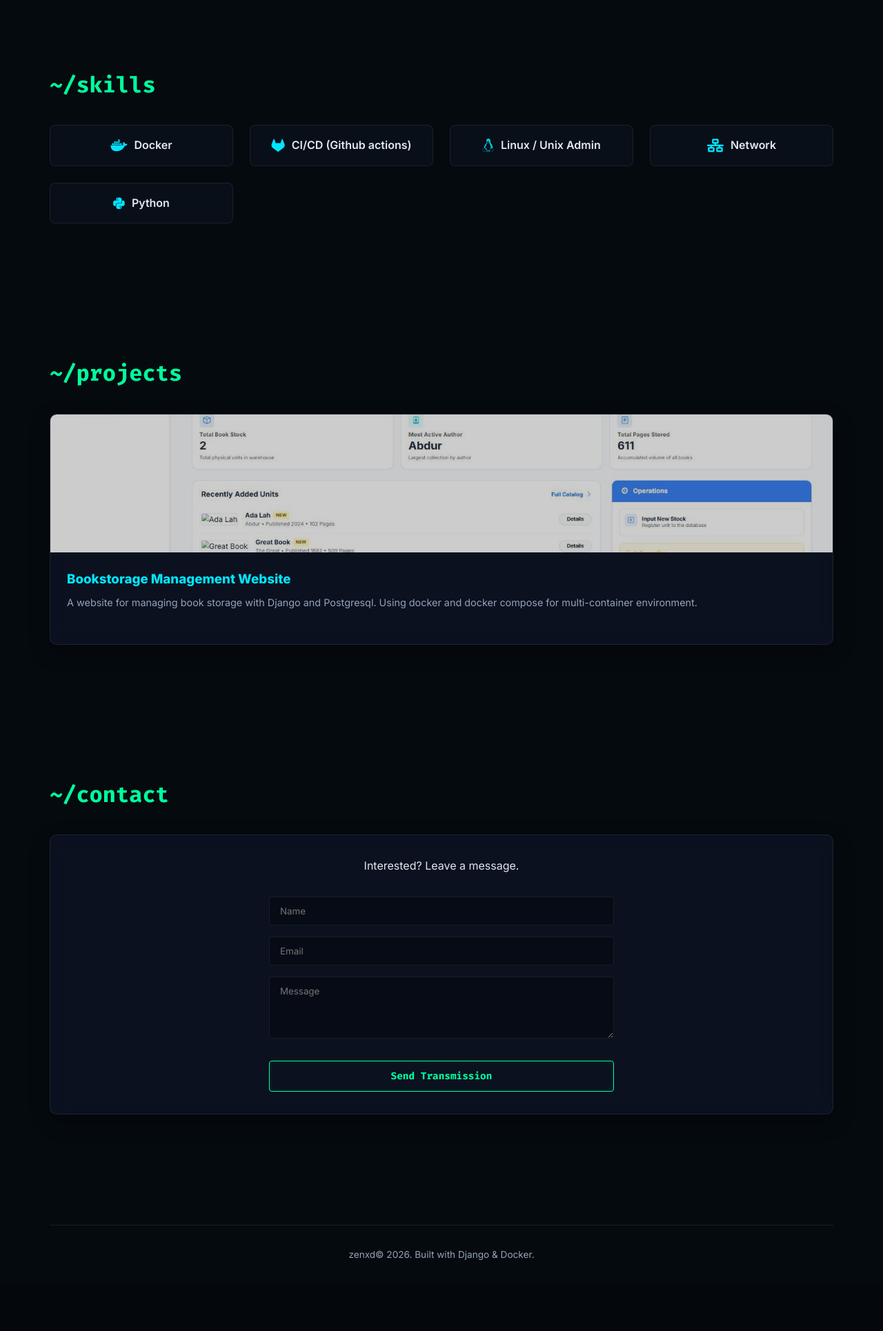
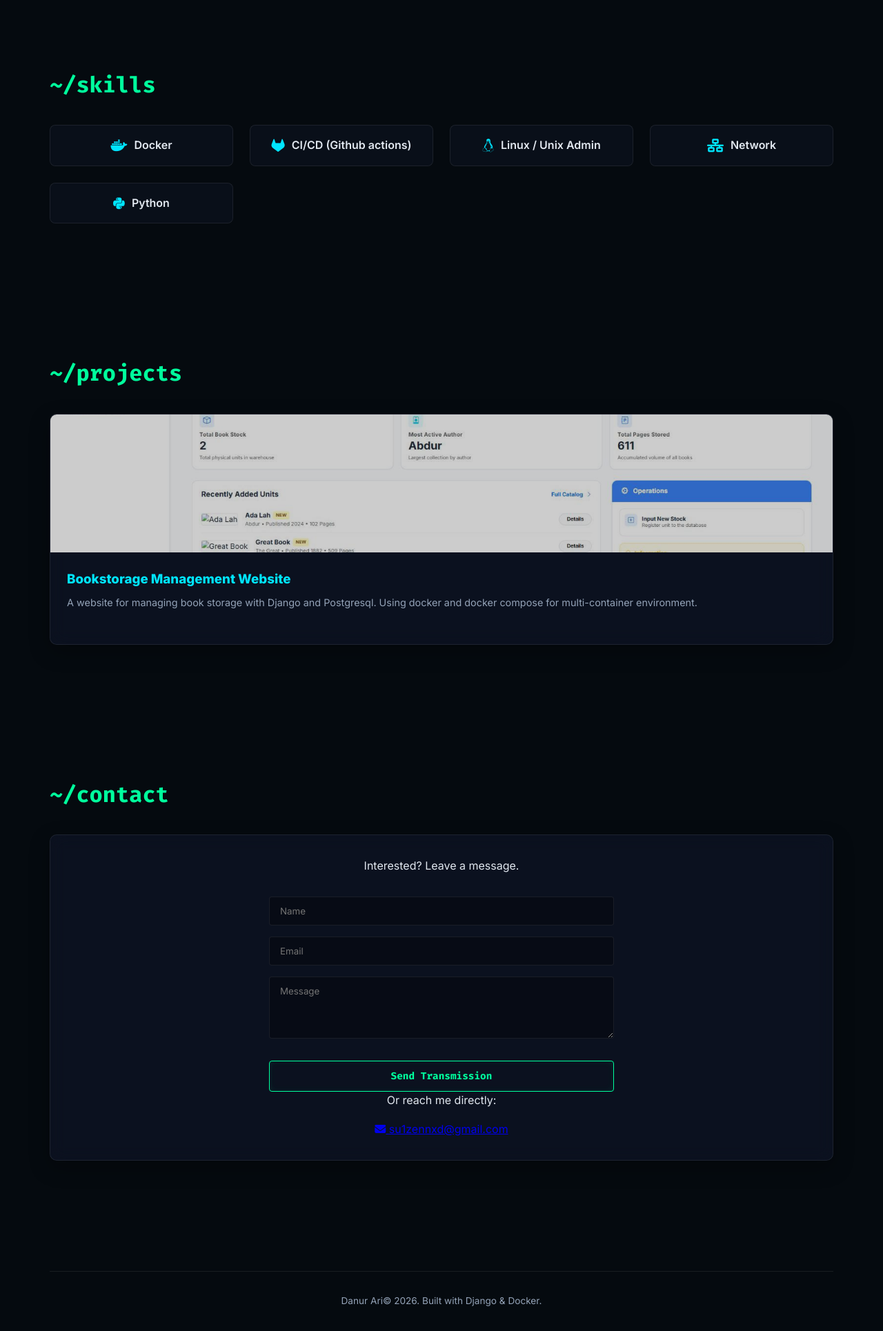
Before and after one commit to danurari/danurari.github.io, a Django app: template landing_page/templates/landing_page/index.html in a window 1280 px wide. Shown: the part 1200-3130 px from the top of the page at 69% size. Before the commit the page ends 3027 px from the top, so only its background shows below. Run offline with Django 5.2, Linux system fonts and the light colour scheme; the template is opened without the code that fills it, so the values that code supplies are empty.

Commit message:
edit contact section

```diff
--- a/landing_page/static/js/script.js
+++ b/landing_page/static/js/script.js
@@ -77,4 +77,47 @@ document.addEventListener('DOMContentLoaded', () => {
         canvas.width = window.innerWidth;
         canvas.height = window.innerHeight;
     });
+
+    // Contact Form Handler
+    const contactForm = document.getElementById('contactForm');
+    if (contactForm) {
+        contactForm.addEventListener('submit', function(e) {
+            e.preventDefault();
+
+            const name = document.getElementById('contactName').value.trim();
+            const email = document.getElementById('contactEmail').value.trim();
+            const message = document.getElementById('contactMessage').value.trim();
+            const statusEl = document.getElementById('formStatus');
+            const submitBtn = document.getElementById('contactSubmit');
+
+            // Validate
+            if (!name || !email || !message) {
+                statusEl.textContent = '⚠ Please fill in all fields.';
+                statusEl.className = 'form-status form-status-error';
+                return;
+            }
+
+            // Build mailto link with proper encoding
+            const subject = encodeURIComponent(`Portfolio Contact from ${name}`);
+            const body = encodeURIComponent(
+                `Name: ${name}\nEmail: ${email}\n\nMessage:\n${message}`
+            );
+            const mailtoLink = `mailto:su1zennxd@gmail.com?subject=${subject}&body=${body}`;
+
+            // Visual feedback
+            submitBtn.classList.add('btn-sending');
+            submitBtn.querySelector('.btn-text').textContent = 'Opening mail client...';
+
+            // Open email client
+            window.location.href = mailtoLink;
+
+            // Show success after a short delay
+            setTimeout(() => {
+                statusEl.innerHTML = '<i class="fa-solid fa-check-circle"></i> Email client opened! If nothing happened, click the email link below.';
+                statusEl.className = 'form-status form-status-success';
+                submitBtn.classList.remove('btn-sending');
+                submitBtn.querySelector('.btn-text').textContent = 'Send Transmission';
+            }, 1000);
+        });
+    }
 });
--- a/landing_page/templates/landing_page/index.html
+++ b/landing_page/templates/landing_page/index.html
@@ -21,7 +21,7 @@
     <div class="container">
         <header>
             <nav>
-                <div class="logo">Zen<span class="highlight">XD</span></div>
+                <div class="logo">Danur<span class="highlight"> Ari</span></div>
                 <ul class="nav-links">
                     <li><a href="#about">~/about</a></li>
                     <li><a href="#skills">~/skills</a></li>
@@ -108,18 +108,30 @@
                 <h2 class="section-title">~/contact</h2>
                 <div class="glass-panel text-center">
                     <p>Interested? Leave a message.</p>
-                    <form class="contact-form" action="mailto:su1zennxd@gmail.com" method="POST" enctype="text/plain">
-                        <input type="text" name="name" placeholder="Name" class="form-input" required>
-                        <input type="email" name="email" placeholder="Email" class="form-input" required>
-                        <textarea name="message" placeholder="Message" rows="4" class="form-input" required></textarea>
-                        <button type="submit" class="btn-primary" style="margin-top: 1rem;">Send Transmission</button>
+                    <form class="contact-form" id="contactForm">
+                        <input type="text" name="name" id="contactName" placeholder="Name" class="form-input" required>
+                        <input type="email" name="email" id="contactEmail" placeholder="Email" class="form-input" required>
+                        <textarea name="message" id="contactMessage" placeholder="Message" rows="4" class="form-input" required></textarea>
+                        <button type="submit" class="btn-primary" id="contactSubmit" style="margin-top: 1rem;">
+                            <span class="btn-text">Send Transmission</span>
+                        </button>
                     </form>
+                    <div class="form-status" id="formStatus"></div>
+                    <div class="contact-alt">
+                        <p class="contact-alt-text">Or reach me directly:</p>
+                        <div class="contact-links">
+                            <a href="mailto:su1zennxd@gmail.com" class="contact-link-item" title="Email">
+                                <i class="fa-solid fa-envelope"></i>
+                                <span>su1zennxd@gmail.com</span>
+                            </a>
+                        </div>
+                    </div>
                 </div>
             </section>
         </main>
 
         <footer>
-            <p>zenxd&copy; 2026. Built with Django & Docker.</p>
+            <p>Danur Ari&copy; 2026. Built with Django & Docker.</p>
         </footer>
     </div>
 
```
Also changed, not shown: public/index.html (+19 -7 lines).
